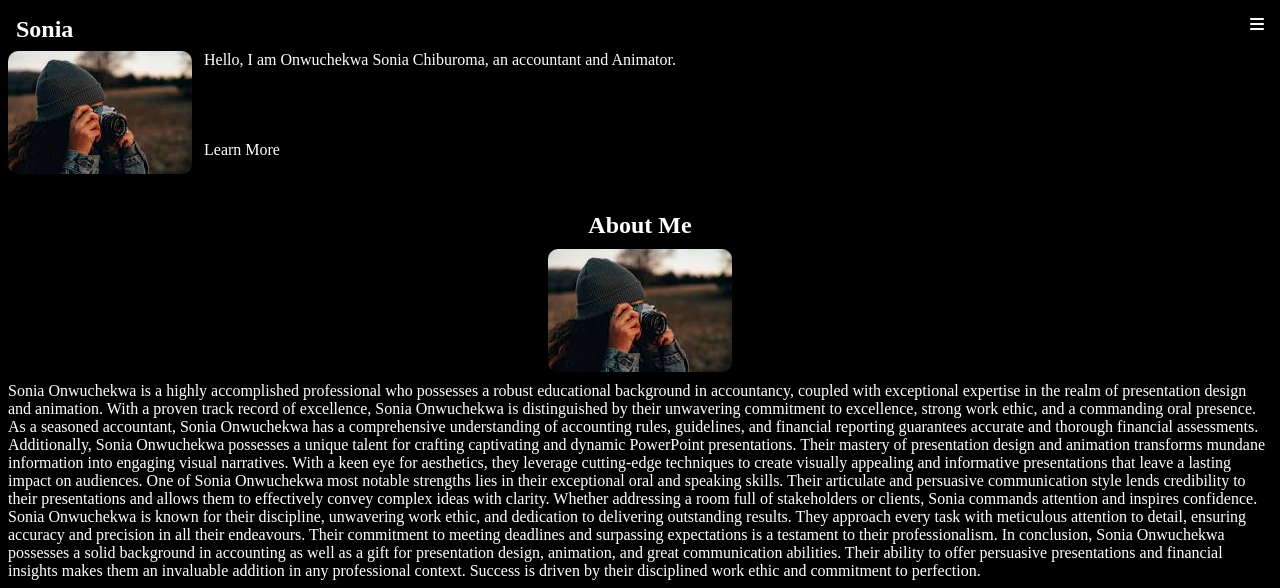
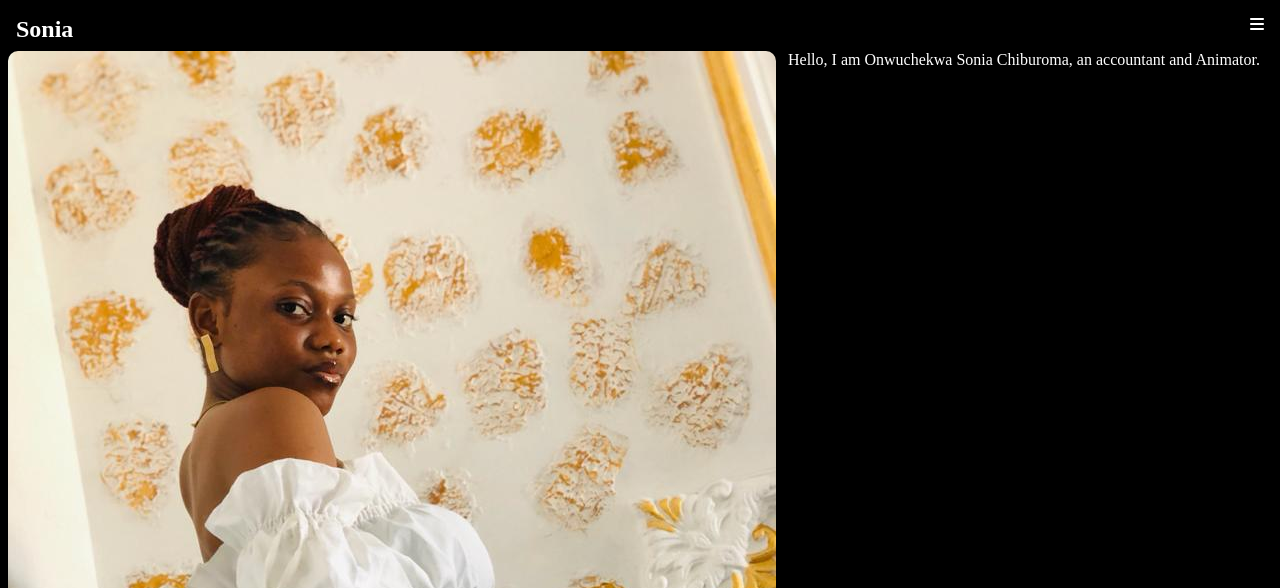
Before and after one commit to inyangj/Sonia-s-Portfolio, a plain HTML site: page index.html in a window 1280 px wide. Shown: the top 588 px of the page. Drawn offline with Linux system fonts and the light colour scheme.

Commit message:
Added images
Added original image

```diff
--- a/index.html
+++ b/index.html
@@ -19,7 +19,7 @@
         <i class="fa-solid fa-bars"></i>
     </nav>
     <header class="head">
-        <img src="./download.jpeg" alt="Sonia" class="hero_img">
+        <img src="img/image1.jpg" alt="Sonia" class="hero_img">
         <div class="hero">
         <p>Hello, I am Onwuchekwa Sonia Chiburoma, an accountant and Animator.
         </p>
@@ -29,7 +29,7 @@
     <section>
         <article>
             <h2>About Me</h2>
-            <img src="./download.jpeg" alt="Sonia" class="about_img">
+            <img src="img/Image2.jpg" alt="Sonia" class="about_img">
             <p>
             Sonia Onwuchekwa is a highly accomplished professional who possesses a robust educational background in accountancy, coupled with exceptional expertise in the realm of presentation design and animation. With a proven track record of excellence, Sonia Onwuchekwa is distinguished by their unwavering commitment to excellence, strong work ethic, and a commanding oral presence.
             As a seasoned accountant, Sonia Onwuchekwa has a comprehensive understanding of accounting rules, guidelines, and financial reporting guarantees accurate and thorough financial assessments.
```
Also changed, not shown: img/Image2.jpg (added), img/image1.jpg (added).
